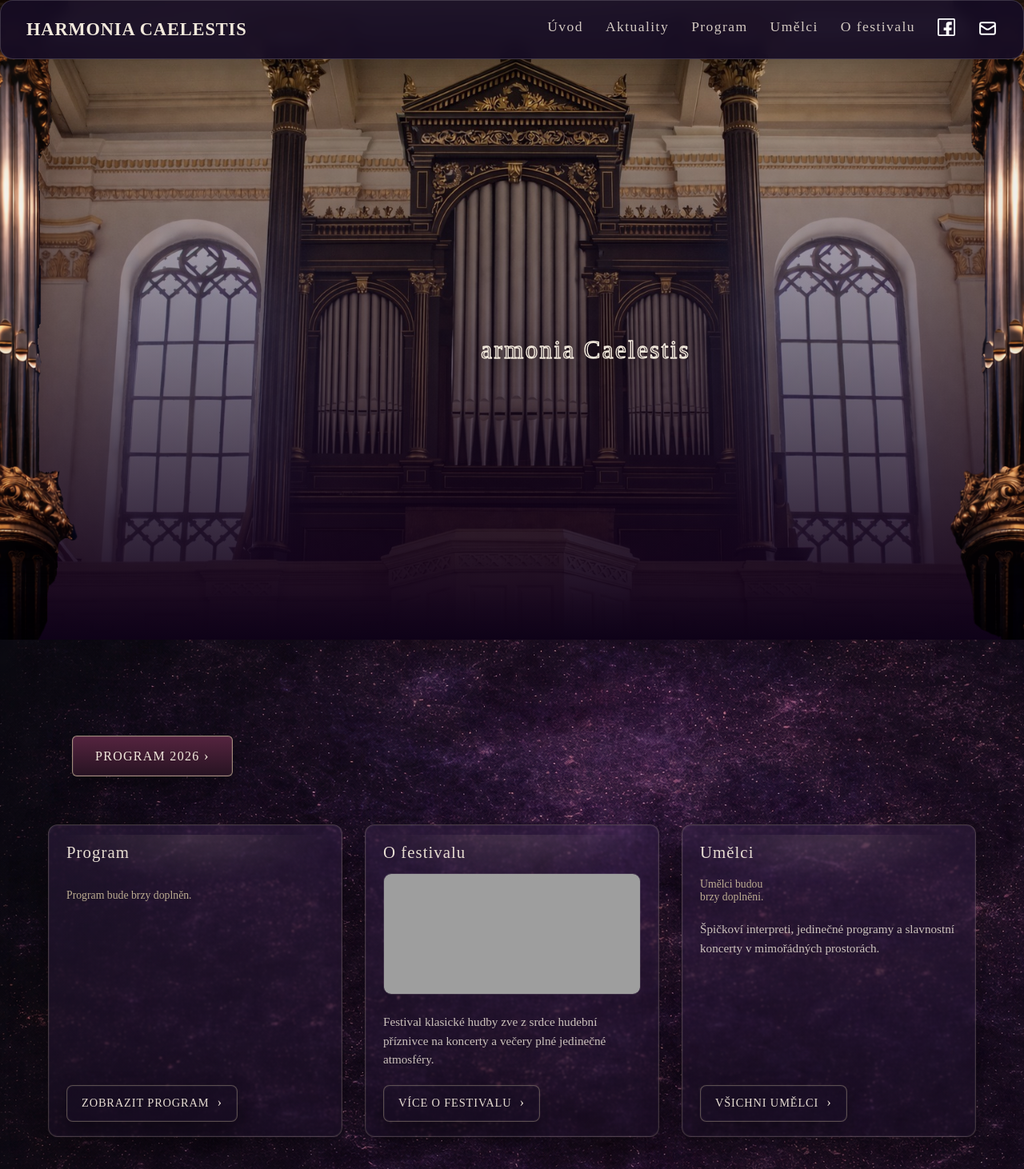
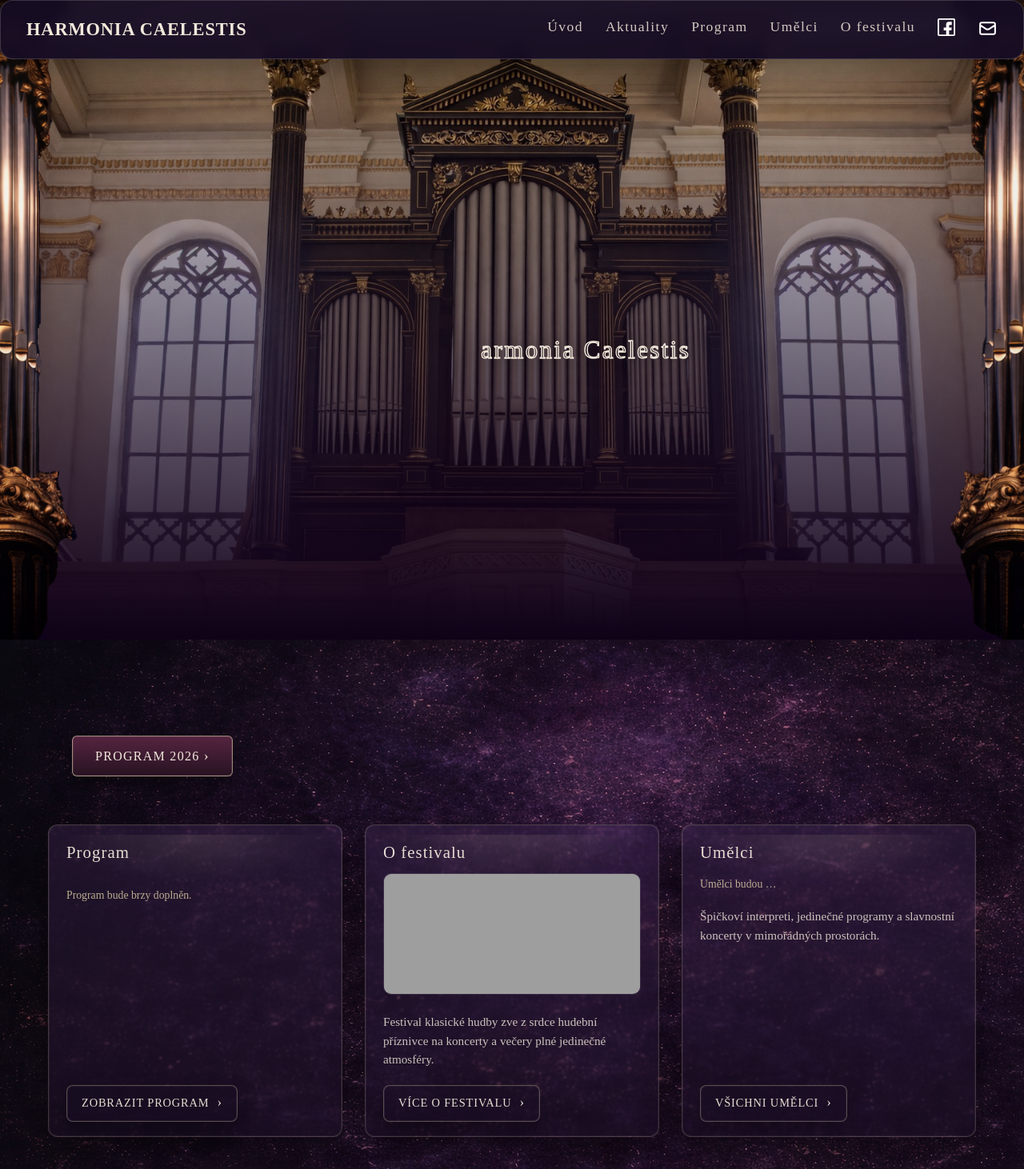
Before and after one commit to trefilmichal-prog/anet, a PHP site: page / in a window 1280 px wide. Shown: the top 1462 px of the page at 80% size. Run offline with PHP 8.4, Linux system fonts and the light colour scheme; some libraries are stand-ins or nearby versions; grey boxes are pictures that could not be loaded.

Commit message:
Prevent artist fallback text wrapping

```diff
--- a/Style.css
+++ b/Style.css
@@ -938,6 +938,12 @@ body.intro-done .content {
     margin-bottom: 12px;
 }
 
+.artist-row .glass-note {
+    white-space: nowrap;
+    overflow: hidden;
+    text-overflow: ellipsis;
+}
+
 .artist img {
     width: 100%;
     height: 130px;
```
